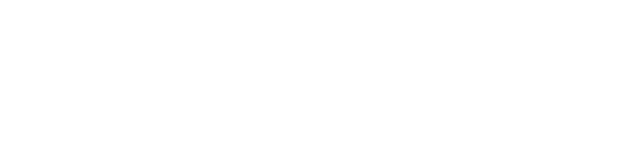
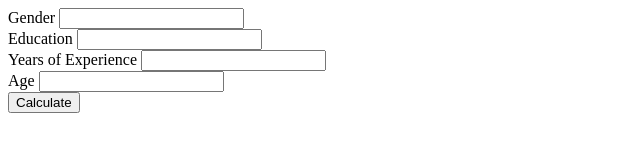
Before and after one commit to fizakhan90/Pay_Gap_Calculator, a plain HTML site: page index.html in a window 1280 px wide. Shown: the whole page, without its empty margins (0-640 px from the left). Drawn offline with Linux system fonts and the light colour scheme.

Commit message:
basic UI

```diff
--- a/index.css
+++ b/index.css
@@ -0,0 +1,4 @@
+.box{
+    display: block;
+    justify-content: space-between;
+}
--- a/index.html
+++ b/index.html
@@ -3,9 +3,28 @@
 <head>
     <meta charset="UTF-8">
     <meta name="viewport" content="width=device-width, initial-scale=1.0">
-    <title>Document</title>
+    <link rel="stylesheet" href="index.css">
+    <title>Pay Gap Calculator</title>
 </head>
 <body>
-
+    <div class="box">
+    <div class="input-container">
+        <label for="gender" >Gender</label>
+        <input type="text" id="gender" name="gender">
+    </div>
+    <div class="input-container">
+        <label for="education" >Education</label>
+        <input type="text" id="education" name="education">
+    </div>
+     <div class="input-container">
+        <label for="experience" >Years of Experience</label>
+        <input type="text" id="experience" name="experience">
+     </div>
+    <div class="input-container">
+        <label for="age" >Age</label>
+        <input type="text" id="age" name="age">
+    </div>
+    </div>
+    <button>Calculate</button>
 </body>
 </html>
```
